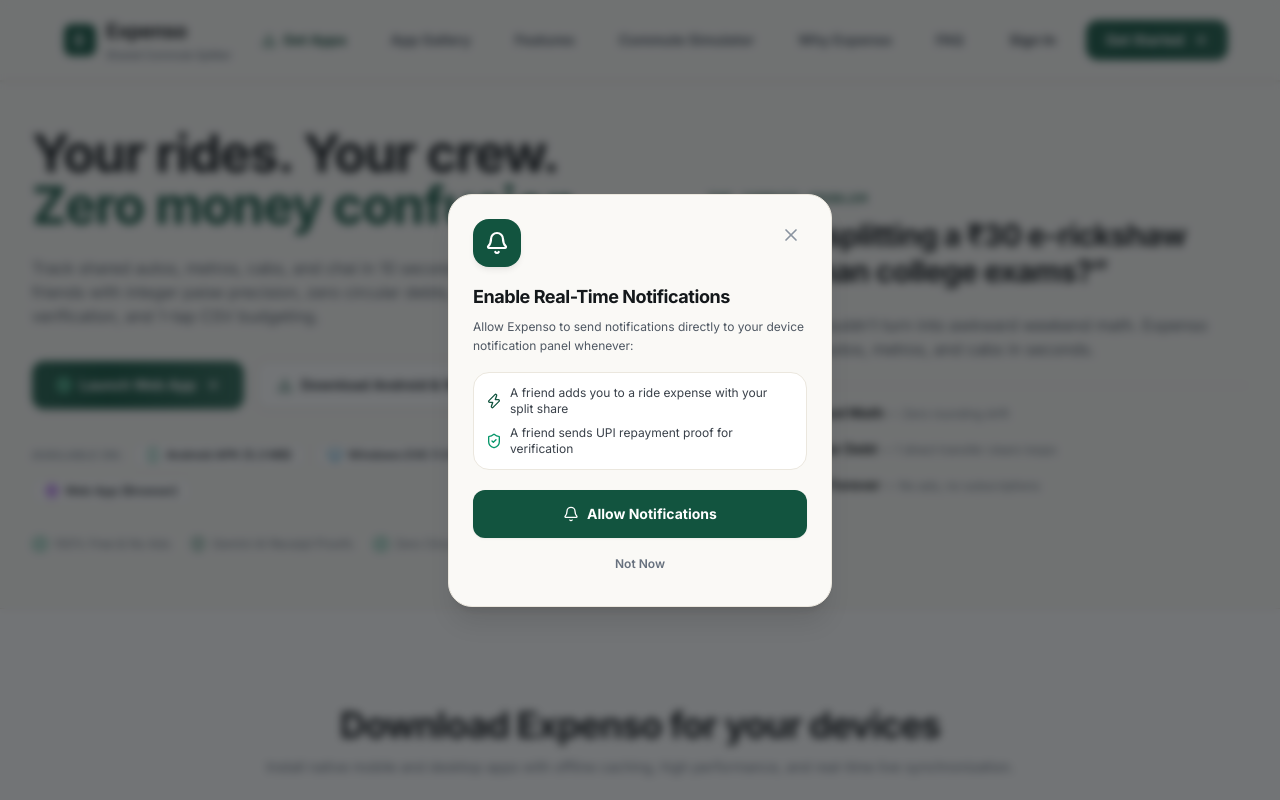
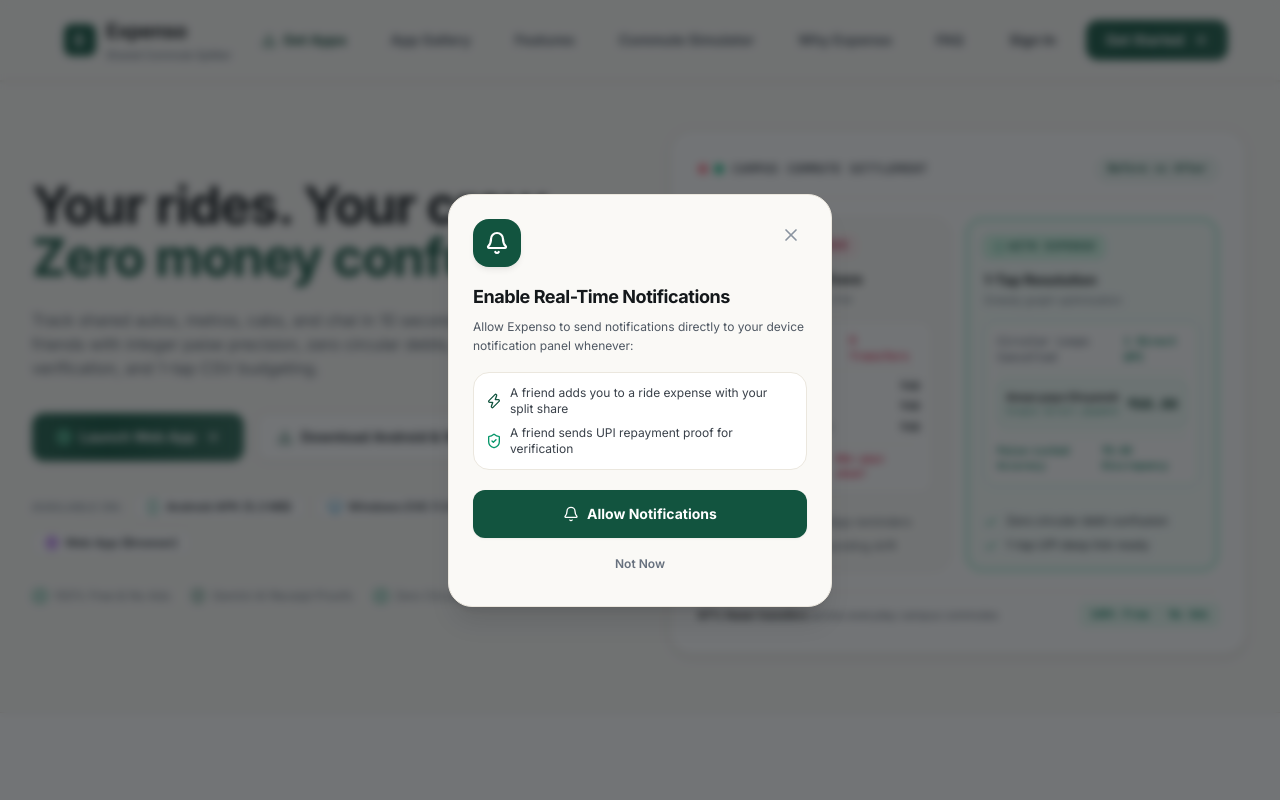
Before and after one commit to div-pandey/Expenso, a React (Vite) app: page / in a window 1280 px wide. Shown: the top 800 px of the page. Built offline with nearby package versions, Linux system fonts and the light colour scheme; no server answers.

Commit message:
feat: replace hero text with Before vs After visual comparison graphic

```diff
--- a/src/components/public/LandingPage.tsx
+++ b/src/components/public/LandingPage.tsx
@@ -16,6 +16,8 @@ import {
   Keyboard,
   Lock,
   Check,
+  X,
+  XCircle,
   ChevronDown,
   Zap,
   ExternalLink,
@@ -424,33 +426,145 @@ export const LandingPage: React.FC<LandingPageProps> = ({
             </div>
           </div>
 
-          {/* Hero Right Column: Concise Commute Reality Summary (No cards, minimal text) */}
-          <div className="lg:col-span-6 space-y-6 lg:pl-6 xl:pl-10 text-left">
-            <div className="space-y-2">
-              <span className="text-xs font-mono font-bold tracking-widest text-brand-700 uppercase">
-                The Commute Problem
-              </span>
-              <h2 className="text-2xl sm:text-3xl font-black text-charcoal-900 tracking-tight leading-snug">
-                “Why is splitting a ₹30 e-rickshaw harder than college exams?”
-              </h2>
-            </div>
-
-            <p className="text-sm sm:text-base text-charcoal-600 leading-relaxed">
-              Shared rides shouldn’t turn into awkward weekend math. Expenso settles college autos, metros, and cabs in seconds.
-            </p>
-
-            <div className="pt-4 border-t border-warm-200/80 space-y-3.5">
-              <div className="flex items-center gap-3">
-                <span className="text-xs font-mono font-black text-brand-700 bg-brand-50 border border-brand-200/70 px-2 py-0.5 rounded">01</span>
-                <span className="text-sm font-bold text-charcoal-900">Paise-Locked Math <span className="text-xs font-normal text-charcoal-500">— Zero rounding drift</span></span>
-              </div>
-              <div className="flex items-center gap-3">
-                <span className="text-xs font-mono font-black text-brand-700 bg-brand-50 border border-brand-200/70 px-2 py-0.5 rounded">02</span>
-                <span className="text-sm font-bold text-charcoal-900">Zero Circular Debt <span className="text-xs font-normal text-charcoal-500">— 1 direct transfer clears loops</span></span>
-              </div>
-              <div className="flex items-center gap-3">
-                <span className="text-xs font-mono font-black text-brand-700 bg-brand-50 border border-brand-200/70 px-2 py-0.5 rounded">03</span>
-                <span className="text-sm font-bold text-charcoal-900">100% Free Forever <span className="text-xs font-normal text-charcoal-500">— No ads, no subscriptions</span></span>
+          {/* Hero Right Column: Before vs After Commute Visual Graphic */}
+          <div className="lg:col-span-6 w-full">
+            <div className="bg-white rounded-3xl border-2 border-warm-200/90 shadow-elevated p-5 sm:p-6 lg:p-7 space-y-5">
+              {/* Header Bar */}
+              <div className="flex items-center justify-between pb-4 border-b border-warm-200/80">
+                <div className="flex items-center gap-2">
+                  <div className="flex items-center gap-1.5">
+                    <span className="w-2.5 h-2.5 rounded-full bg-rose-400" />
+                    <span className="w-2.5 h-2.5 rounded-full bg-emerald-500" />
+                  </div>
+                  <span className="text-xs font-mono font-bold tracking-wider text-charcoal-700 uppercase">
+                    Campus Commute Settlement
+                  </span>
+                </div>
+                <span className="text-[11px] font-mono font-bold text-brand-700 bg-brand-50 border border-brand-200/70 px-2.5 py-0.5 rounded-full">
+                  Before vs After
+                </span>
+              </div>
+
+              {/* Side-by-Side Comparison Grid */}
+              <div className="grid grid-cols-1 sm:grid-cols-2 gap-4">
+                {/* 1. Left: WhatsApp IOU Chaos */}
+                <div className="bg-warm-50/70 rounded-2xl border border-warm-200 p-4 flex flex-col justify-between space-y-4">
+                  <div className="space-y-3">
+                    <div className="flex items-center justify-between">
+                      <span className="inline-flex items-center gap-1 text-[11px] font-mono font-bold uppercase tracking-wider text-rose-700 bg-rose-50 border border-rose-200 px-2 py-0.5 rounded-md">
+                        <XCircle className="w-3 h-3 text-rose-600" />
+                        Without Expenso
+                      </span>
+                    </div>
+                    <div>
+                      <h3 className="text-sm font-bold text-charcoal-900">
+                        WhatsApp IOU Chaos
+                      </h3>
+                      <p className="text-[11px] text-charcoal-500 mt-0.5">
+                        Shared auto, metro, & chai
+                      </p>
+                    </div>
+
+                    {/* Mini Visual Diagram of Confused Debts */}
+                    <div className="p-3 bg-white rounded-xl border border-warm-200/90 space-y-2">
+                      <div className="flex items-center justify-between text-[11px] font-mono font-semibold text-charcoal-500 pb-1 border-b border-warm-100">
+                        <span>4 Friends · 3 Rides</span>
+                        <span className="text-rose-600 font-bold">6 Transfers</span>
+                      </div>
+                      <div className="space-y-1 text-[11px] font-mono text-charcoal-600">
+                        <div className="flex justify-between items-center">
+                          <span>Rahul owes Aman</span>
+                          <span className="font-semibold text-charcoal-800">₹40</span>
+                        </div>
+                        <div className="flex justify-between items-center">
+                          <span>Aman owes Priya</span>
+                          <span className="font-semibold text-charcoal-800">₹40</span>
+                        </div>
+                        <div className="flex justify-between items-center">
+                          <span>Priya owes Rahul</span>
+                          <span className="font-semibold text-charcoal-800">₹40</span>
+                        </div>
+                      </div>
+                      <div className="pt-1.5 border-t border-warm-100 flex items-center justify-between text-[10px] font-mono text-rose-600 font-bold">
+                        <span>Circular Debt Loop</span>
+                        <span>Who pays whom?</span>
+                      </div>
+                    </div>
+                  </div>
+
+                  {/* Downsides List */}
+                  <ul className="space-y-2 text-xs text-charcoal-600 pt-1">
+                    <li className="flex items-start gap-2">
+                      <X className="w-3.5 h-3.5 text-rose-500 shrink-0 mt-0.5" />
+                      <span>Awkward WhatsApp reminders</span>
+                    </li>
+                    <li className="flex items-start gap-2">
+                      <X className="w-3.5 h-3.5 text-rose-500 shrink-0 mt-0.5" />
+                      <span>Floating-point rounding drift</span>
+                    </li>
+                  </ul>
+                </div>
+
+                {/* 2. Right: Expenso 1-Tap Resolution */}
+                <div className="bg-emerald-50/40 rounded-2xl border-2 border-emerald-300/90 p-4 flex flex-col justify-between space-y-4 shadow-xs">
+                  <div className="space-y-3">
+                    <div className="flex items-center justify-between">
+                      <span className="inline-flex items-center gap-1 text-[11px] font-mono font-bold uppercase tracking-wider text-emerald-800 bg-emerald-100/80 border border-emerald-300 px-2 py-0.5 rounded-md">
+                        <CheckCircle2 className="w-3 h-3 text-emerald-600" />
+                        With Expenso
+                      </span>
+                    </div>
+                    <div>
+                      <h3 className="text-sm font-bold text-charcoal-900">
+                        1-Tap Resolution
+                      </h3>
+                      <p className="text-[11px] text-charcoal-500 mt-0.5">
+                        Greedy graph optimization
+                      </p>
+                    </div>
+
+                    {/* Mini Visual Diagram of Resolved Settlement */}
+                    <div className="p-3 bg-white rounded-xl border border-emerald-200 space-y-2 shadow-xs">
+                      <div className="flex items-center justify-between text-[11px] font-mono font-semibold text-charcoal-500 pb-1 border-b border-emerald-100">
+                        <span>Circular Loops Cancelled</span>
+                        <span className="text-emerald-700 font-bold">1 Direct UPI</span>
+                      </div>
+                      <div className="p-2 rounded-lg bg-emerald-50/70 border border-emerald-200/80 flex items-center justify-between">
+                        <div>
+                          <p className="text-[11px] font-bold text-charcoal-900">Aman pays Divyansh</p>
+                          <p className="text-[9px] text-emerald-700 font-mono">Single direct payment</p>
+                        </div>
+                        <span className="text-sm font-mono font-black text-brand-900">₹60.00</span>
+                      </div>
+                      <div className="pt-1.5 border-t border-emerald-100 flex items-center justify-between text-[10px] font-mono text-emerald-700 font-bold">
+                        <span>Paise-Locked Accuracy</span>
+                        <span>₹0.00 Discrepancy</span>
+                      </div>
+                    </div>
+                  </div>
+
+                  {/* Benefits List */}
+                  <ul className="space-y-2 text-xs text-charcoal-700 font-medium pt-1">
+                    <li className="flex items-start gap-2">
+                      <Check className="w-3.5 h-3.5 text-emerald-600 shrink-0 mt-0.5" />
+                      <span>Zero circular debt confusion</span>
+                    </li>
+                    <li className="flex items-start gap-2">
+                      <Check className="w-3.5 h-3.5 text-emerald-600 shrink-0 mt-0.5" />
+                      <span>1-tap UPI deep link ready</span>
+                    </li>
+                  </ul>
+                </div>
+              </div>
+
+              {/* Bottom Quick Metric Bar */}
+              <div className="pt-3 border-t border-warm-200/80 flex flex-wrap items-center justify-between gap-2 text-xs text-charcoal-500">
+                <span className="text-[11px] text-charcoal-600">
+                  <strong className="text-charcoal-900 font-bold">67% fewer transfers</strong> across everyday campus commutes
+                </span>
+                <span className="font-mono text-[11px] font-bold text-emerald-700 bg-emerald-50 px-2 py-0.5 rounded border border-emerald-200">
+                  100% Free · No Ads
+                </span>
               </div>
             </div>
           </div>
```
